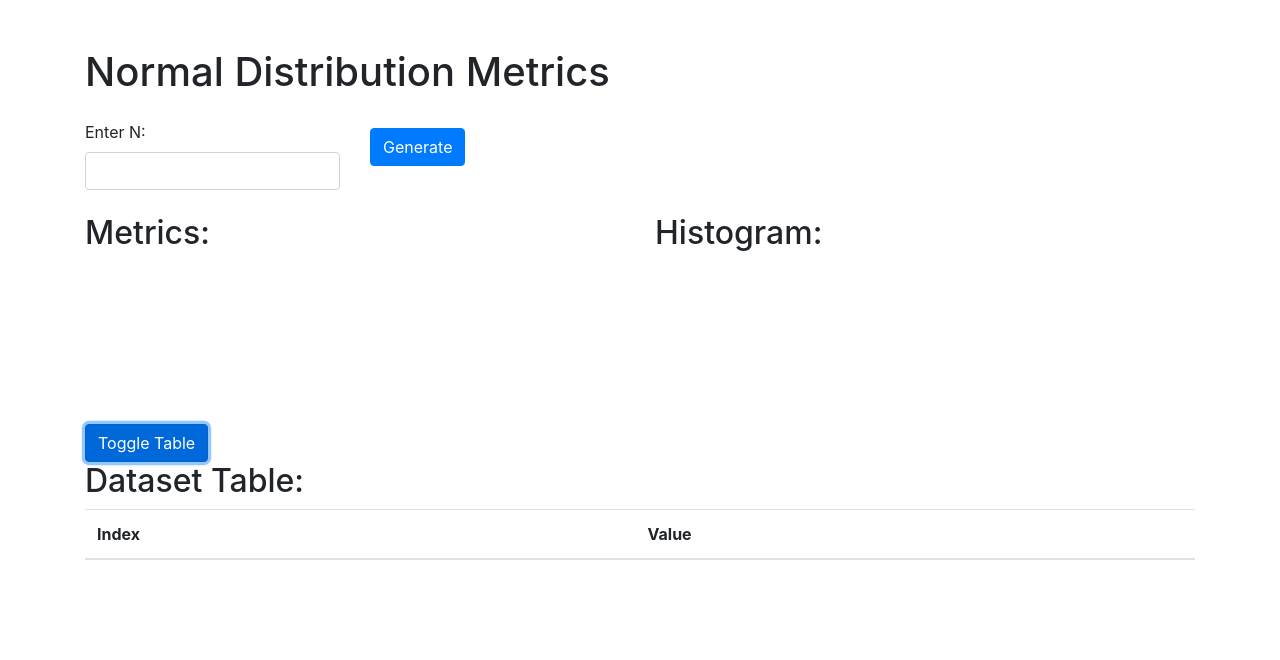
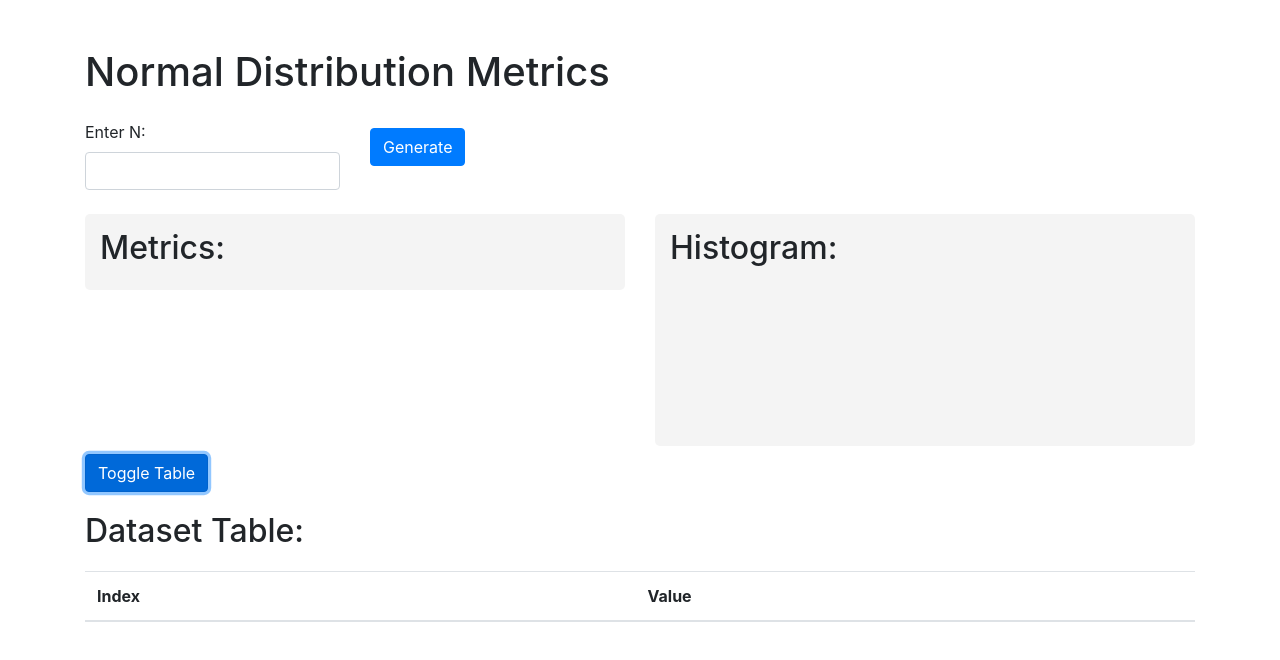
Before and after one commit to Dost22/GaussianGenerator, a plain HTML site: page index.html in a window 1280 px wide. Both pictures are taken after a click on the button "Toggle Table". Drawn offline with nearby package versions, Linux system fonts and the light colour scheme.

Commit message:
Update index.html

```diff
--- a/index.html
+++ b/index.html
@@ -6,7 +6,27 @@
 	<meta name="viewport" content="width=device-width, initial-scale=1.0">
 	<title>Normal Distribution Metrics</title>
 	<link rel="stylesheet" href="https://stackpath.bootstrapcdn.com/bootstrap/4.5.2/css/bootstrap.min.css">
-  <link rel="stylesheet" href="style.css">
+	<style>
+		body {
+			font-family: ,Arial, sans-serif;
+		}
+
+		.metrics {
+			background-color: #f4f4f4;
+			padding: 15px;
+			border-radius: 5px;
+		}
+
+		.chart {
+			background-color: #f4f4f4;
+			padding: 15px;
+			border-radius: 5px;
+		}
+
+		.table {
+			margin-top: 20px;
+		}
+	</style>
 </head>
 
 <body>
@@ -16,7 +36,7 @@
 			<div class="col-md-3">
 				<label for="inputN">Enter N:</label>
 				<input type="number" id="inputN" class="form-control" min="1" step="1">
-      </div>
+			</div>
 				<div class="col-md-3">
 					<button id="generateBtn" class="btn btn-primary mt-2">Generate</button>
 				</div>
```
